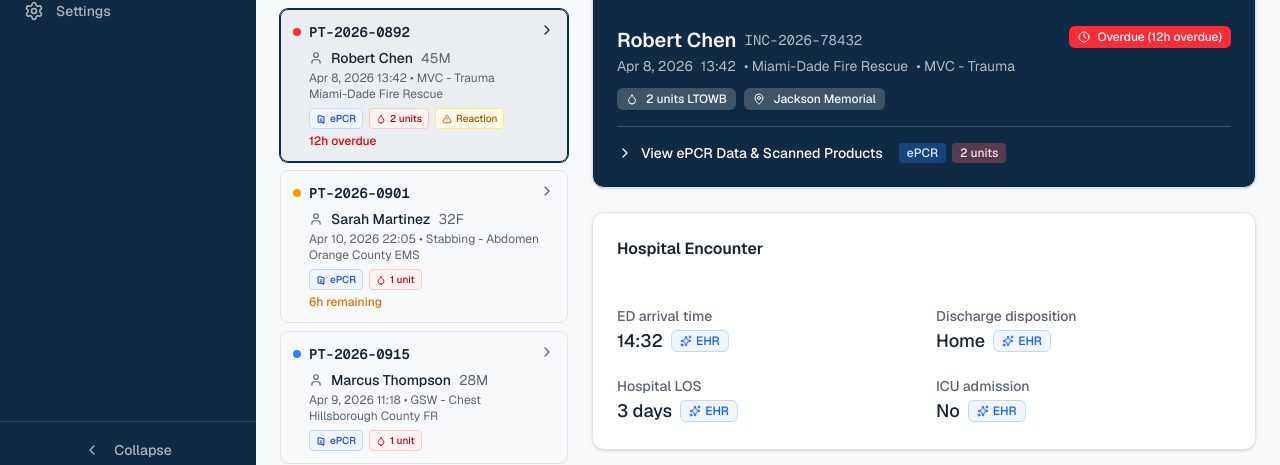
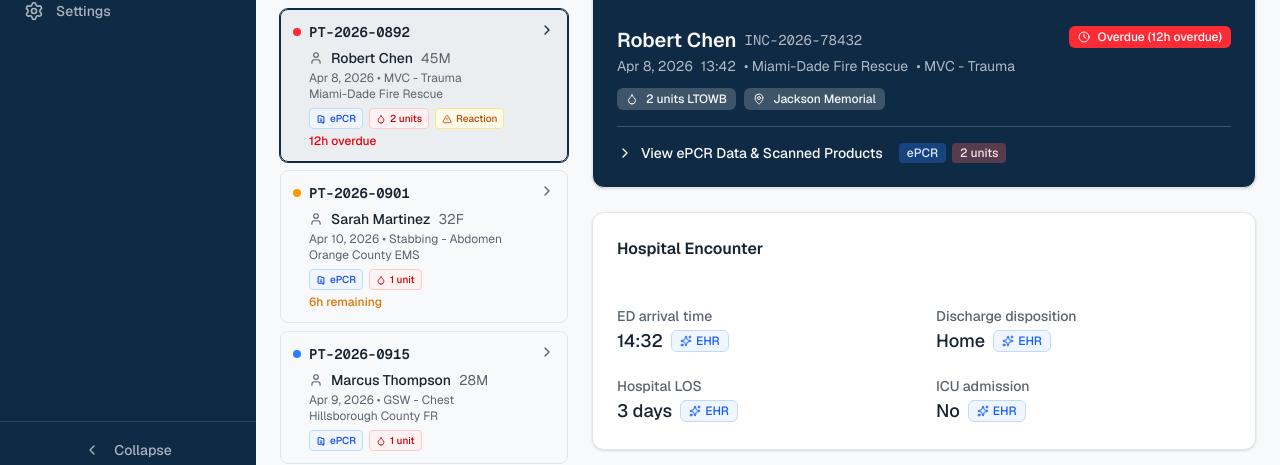
Before and after one commit to beresca/v0-ehr-data-integration, a Next.js app: page /outcomes in a window 1280 px wide. Shown: the part 261-726 px from the top of the page. Built offline with nearby package versions, Linux system fonts and the light colour scheme.

Commit message:
fix: remove time from sidebar case cards
Date and chief complaint sufficient for identification; full date/time in patient banner.

```diff
--- a/components/screens/outcome-review.tsx
+++ b/components/screens/outcome-review.tsx
@@ -743,7 +743,7 @@ export function OutcomeReview() {
                     </span>
                   </div>
                   <div className="text-xs text-muted-foreground mt-0.5">
-                    {caseItem.date} {caseItem.time} &bull; {caseItem.chief}
+                    {caseItem.date} &bull; {caseItem.chief}
                   </div>
                   <div className="text-xs text-muted-foreground">
                     {caseItem.agency}
```
